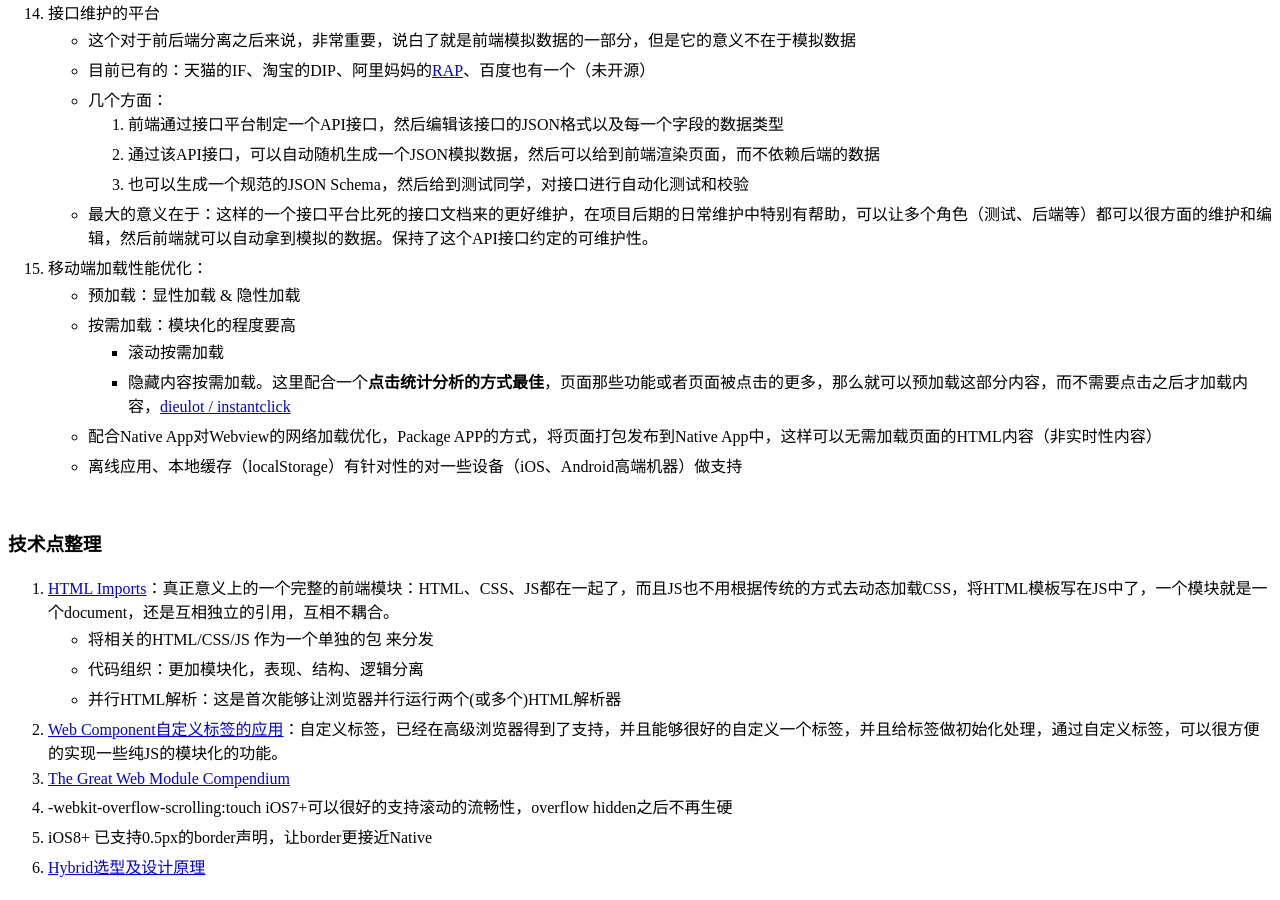
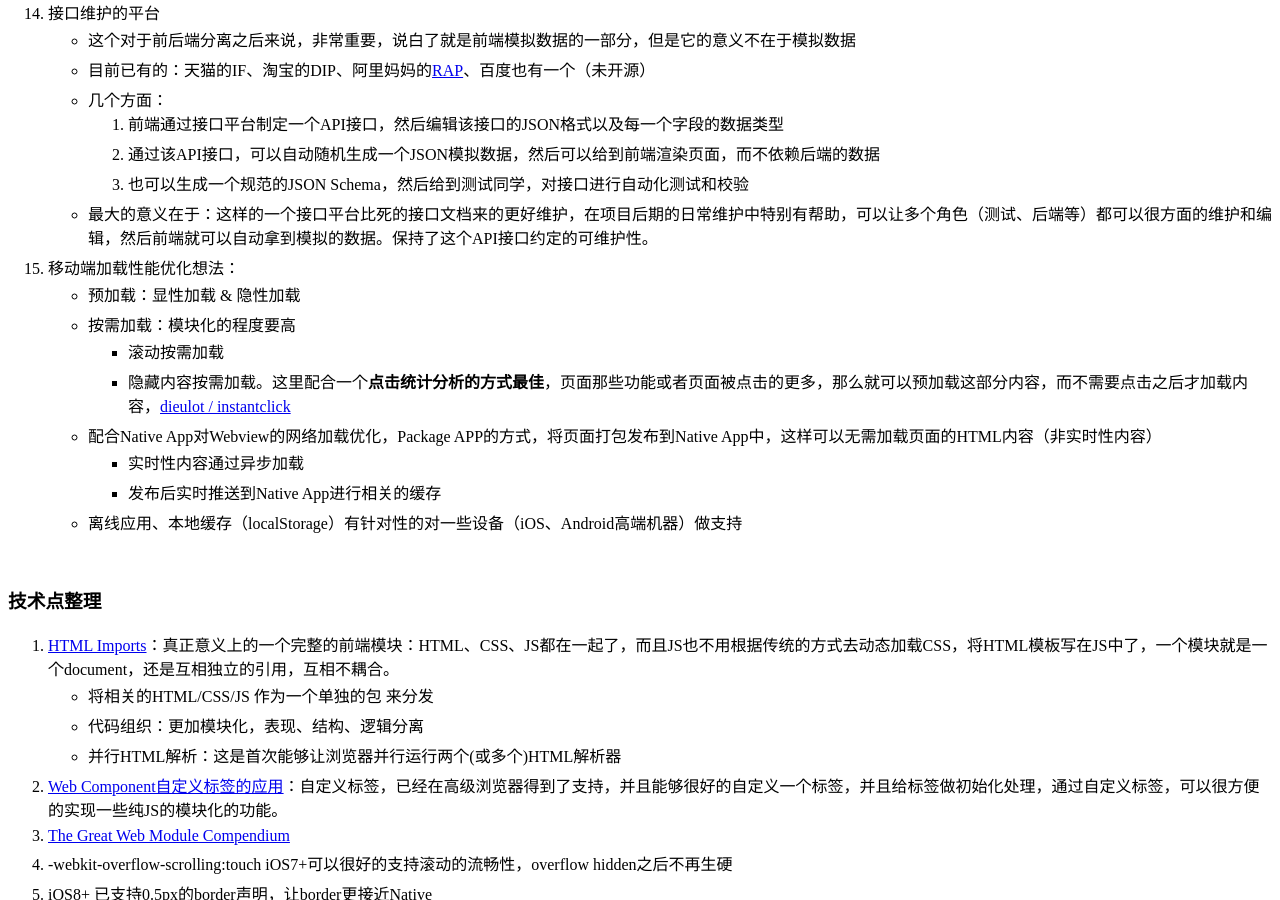
Before and after one commit to supersha/supersha.github.io, a Jekyll site: the page built from index.md, in a window 1280 px wide and 900 px high, scrolled down 2170 px. Built offline with Jekyll 4.4.1, drawn with Linux system fonts in a browser that asks for light colours.

Commit message:
by xipeng

```diff
--- a/index.md
+++ b/index.md
@@ -62,12 +62,14 @@ tagline: 记录自己的前端生涯
         0. 通过该API接口，可以自动随机生成一个JSON模拟数据，然后可以给到前端渲染页面，而不依赖后端的数据
         0. 也可以生成一个规范的JSON Schema，然后给到测试同学，对接口进行自动化测试和校验
     * 最大的意义在于：这样的一个接口平台比死的接口文档来的更好维护，在项目后期的日常维护中特别有帮助，可以让多个角色（测试、后端等）都可以很方面的维护和编辑，然后前端就可以自动拿到模拟的数据。保持了这个API接口约定的可维护性。
-0. 移动端加载性能优化：
+0. 移动端加载性能优化想法：
     * 预加载：显性加载 & 隐性加载
     * 按需加载：模块化的程度要高
         * 滚动按需加载
         * 隐藏内容按需加载。这里配合一个**点击统计分析的方式最佳**，页面那些功能或者页面被点击的更多，那么就可以预加载这部分内容，而不需要点击之后才加载内容，[dieulot / instantclick](https://github.com/dieulot/instantclick/)
     * 配合Native App对Webview的网络加载优化，Package APP的方式，将页面打包发布到Native App中，这样可以无需加载页面的HTML内容（非实时性内容）
+        * 实时性内容通过异步加载
+        * 发布后实时推送到Native App进行相关的缓存
     * 离线应用、本地缓存（localStorage）有针对性的对一些设备（iOS、Android高端机器）做支持
 
 <br>
```
